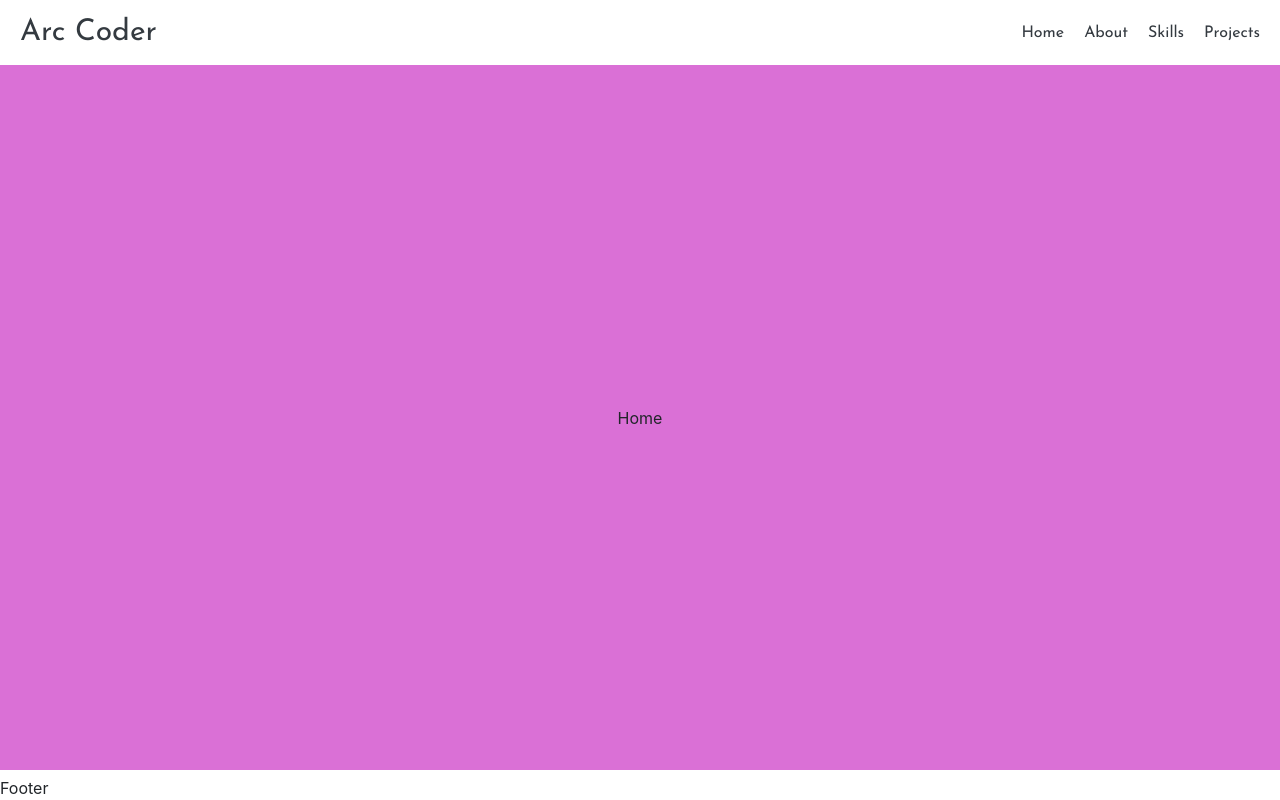
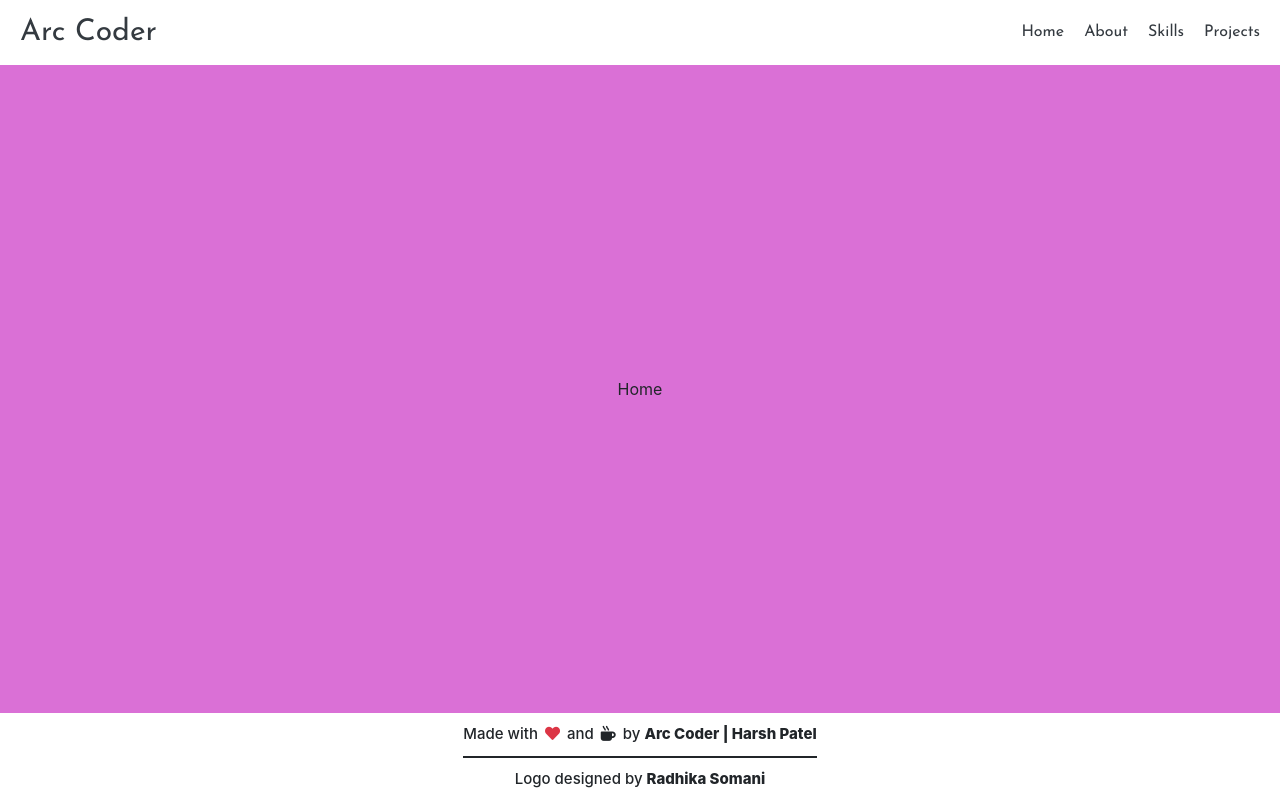
Before and after one commit to coding-with-fun/portfolio1, a React (Create React App) app: page / in a window 1280 px wide. Built offline with nearby package versions, Linux system fonts and the light colour scheme.

Commit message:
Added footer

```diff
--- a/src/components/Footer.js
+++ b/src/components/Footer.js
@@ -1,7 +1,47 @@
 import React from "react";
 
 const Footer = () => {
-    return <div className="footer__container">Footer</div>;
+    return (
+        <div className="footer__container">
+            <div className="text__container">
+                <div className="harsh__container">
+                    <div className="data__container">
+                        Made with{" "}
+                        <span>
+                            <i className="fas fa-heart"></i>
+                        </span>{" "}
+                        and{" "}
+                        <span>
+                            <i className="fas fa-mug-hot"></i>
+                        </span>{" "}
+                        by
+                    </div>
+                    <a
+                        href="https://github.com/arc-coder"
+                        target="_blank"
+                        rel="noreferrer"
+                        className="link__container"
+                    >
+                        Arc Coder | Harsh Patel
+                    </a>
+                </div>
+
+                <hr />
+
+                <div className="radhika__container">
+                    <div className="data__container">Logo designed by</div>
+                    <a
+                        href="https://instagram.com/fashion_illustration98"
+                        target="_blank"
+                        rel="noreferrer"
+                        className="link__container"
+                    >
+                        Radhika Somani
+                    </a>
+                </div>
+            </div>
+        </div>
+    );
 };
 
 export default Footer;
--- a/src/scss/components/Body.scss
+++ b/src/scss/components/Body.scss
@@ -1,7 +1,5 @@
 .body__container {
-    margin-top: 65px;
-    margin-bottom: 30px;
-    height: calc(100vh - 65px - 30px);
+    height: calc(100vh - 65px - 86px);
     overflow: scroll;
 
     overflow-y: scroll;
--- a/src/scss/components/Footer.scss
+++ b/src/scss/components/Footer.scss
@@ -1,4 +1,45 @@
 .footer__container {
-    position: fixed;
-    bottom: 0;
+    width: 100%;
+    display: flex;
+    justify-content: center;
+    align-items: center;
+
+    .text__container {
+        width: fit-content;
+        margin: 10px 0;
+        font-size: 15px;
+        font-weight: 500;
+
+        .harsh__container,
+        .radhika__container {
+            display: flex;
+            justify-content: center;
+            align-items: center;
+            flex-flow: wrap;
+
+            span {
+                margin: 0 3px;
+
+                .fa-heart {
+                    color: var(--red);
+                }
+
+                .fa-mug-hot {
+                    color: var(--black);
+                }
+            }
+
+            a {
+                text-decoration: none;
+                color: #212529;
+                font-weight: 800;
+                margin-left: 4px;
+            }
+        }
+
+        hr {
+            margin: 10px 0;
+            border: 1px solid;
+        }
+    }
 }
--- a/src/scss/components/Navbar.scss
+++ b/src/scss/components/Navbar.scss
@@ -2,8 +2,6 @@
     width: 100%;
     height: fit-content;
     min-height: 30px;
-    position: fixed;
-    top: 0;
     padding: 10px 0;
 
     display: flex;
--- a/src/scss/index.scss
+++ b/src/scss/index.scss
@@ -27,4 +27,8 @@
 .main__container {
     height: inherit;
     overflow: hidden;
+
+    display: flex;
+    justify-content: space-between;
+    flex-flow: column;
 }
```
